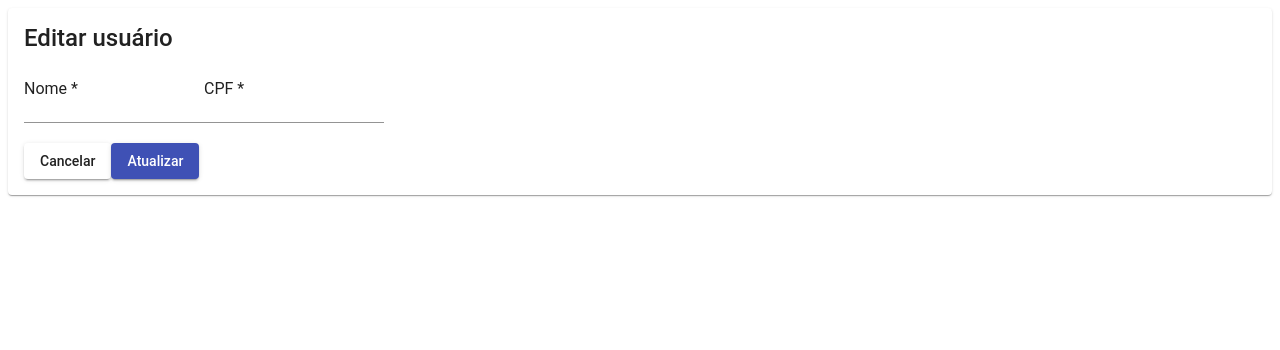
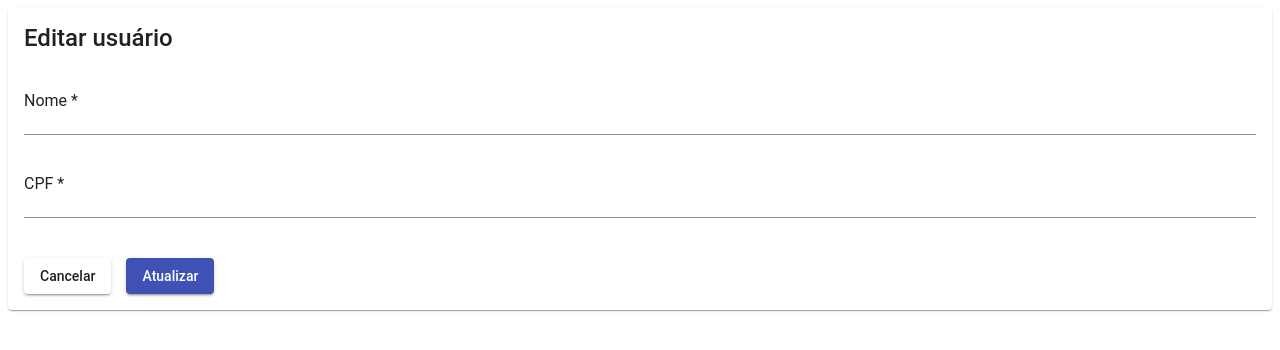
Before and after one commit to karlosdaniel451/ambientacao, an Angular app in the folder frontend/: page /editar-pessoa/1 in a window 1280 px wide. Shown: the top 350 px of the page. Built offline with nearby package versions, Linux system fonts and the light colour scheme; no server answers.

Commit message:
Estilizado editar pessoa para que cpf fique em baixo de nome

```diff
--- a/frontend/src/app/component/editar-pessoa/editar-pessoa.component.scss
+++ b/frontend/src/app/component/editar-pessoa/editar-pessoa.component.scss
@@ -0,0 +1,9 @@
+form {
+  display: flex;
+  flex-direction: column;
+  margin-top: 20px;
+}
+
+button {
+  margin: 20px 15px 0px 0px;
+}
```
